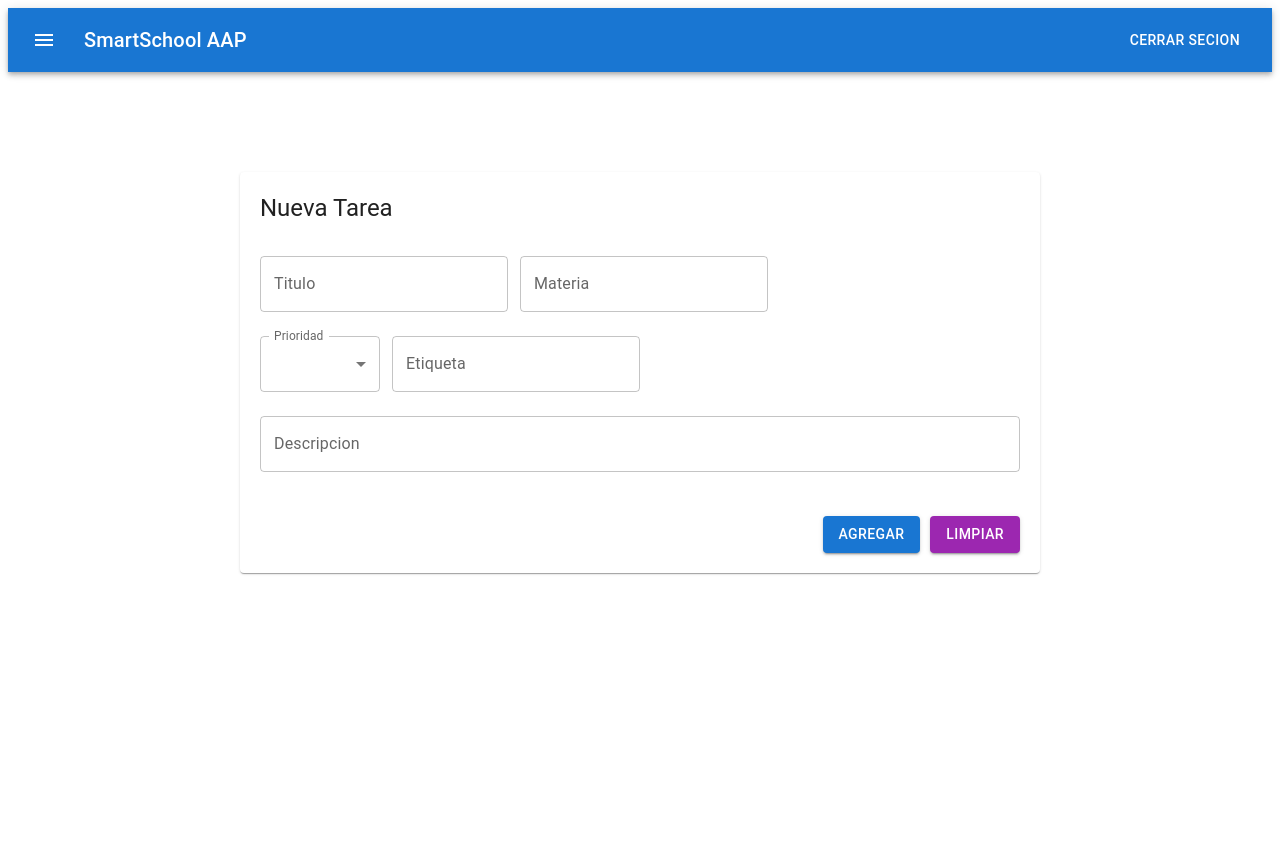
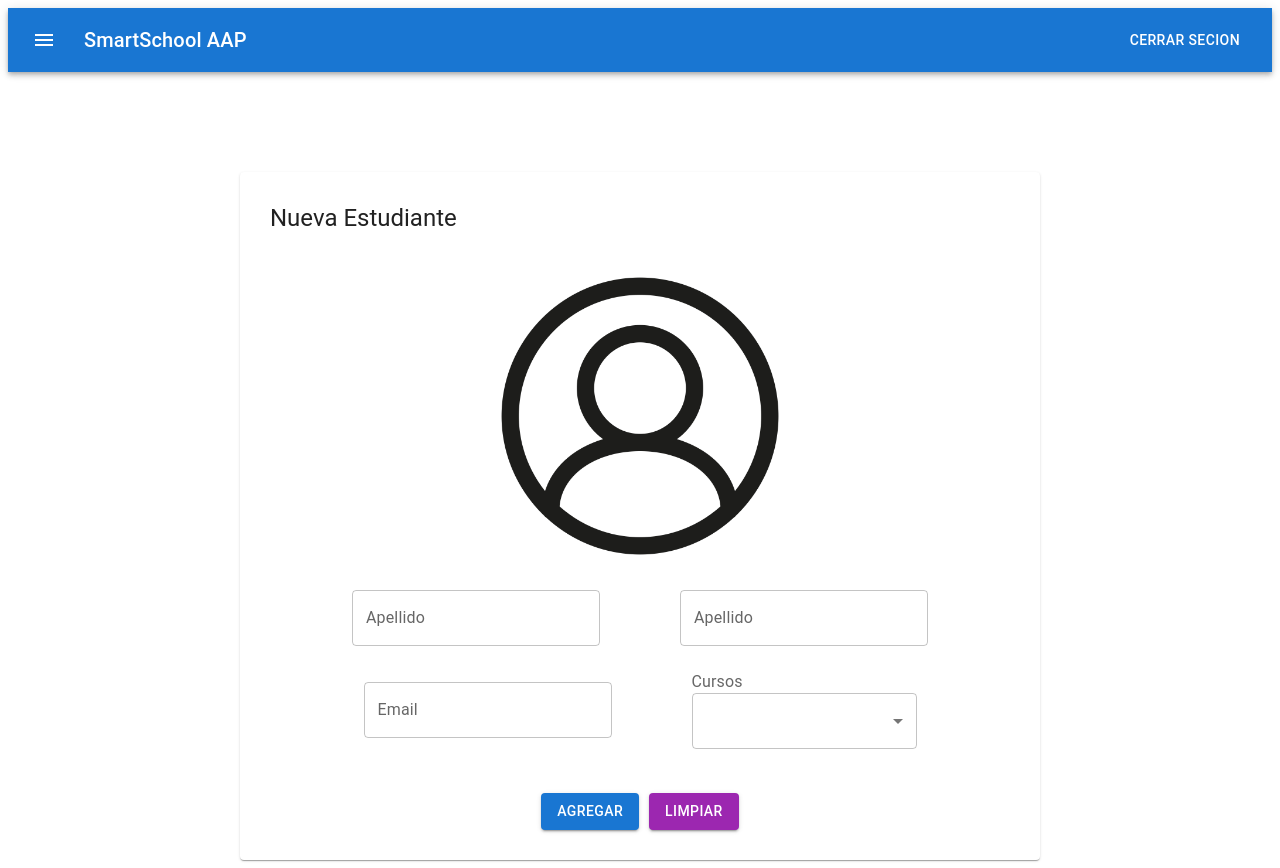
Before and after one commit to MatiasMXS/SmartSchool-APP, a React (Vite) app in the folder APP-Gestion_Escolar/: page /add in a window 1280 px wide. Before the commit the page ends 800 px from the top, so only its background shows below. Built offline with nearby package versions, Linux system fonts and the light colour scheme.

Commit message:
Subido addpage

```diff
--- a/APP-Gestion_Escolar/src/Components/StudentFormComponent/StudentFormComponent.jsx
+++ b/APP-Gestion_Escolar/src/Components/StudentFormComponent/StudentFormComponent.jsx
@@ -1,32 +1,114 @@
-/* eslint-disable react/prop-types */
 import {
   Button,
   Card,
+  CardActionArea,
+  CardMedia,
+  Checkbox,
   FormControl,
   Grid2,
   InputLabel,
+  ListItemText,
   MenuItem,
+  OutlinedInput,
   Select,
   TextField,
   Typography,
 } from "@mui/material";
+import estudainteDefaul from "../../assets/estudianteDefaul.png";
+import { useState } from "react";
 
-
-export const StudentFormComponent = ({ title, textButton1, textButton2}) => {
-
-
+export const StudentFormComponent = ({
+  studentsForm,
+  handleChange,
+  handleSubmit,
+  handleFileUploadImage,
+  handleClean,
+  title,
+  textButton1,
+  textButton2,
+}) => {
   return (
     <>
       <Card style={{ maxWidth: "800px", width: "100%", alignSelf: "center" }}>
         <Grid2
           container
           spacing={3}
-          sx={{ display: "flex", flexDirection: "column", margin: "20px" }}
+          sx={{
+            display: "flex",
+            flexDirection: "column",
+            margin: "30px",
+            alignItems: "center",
+          }}
         >
-          <Grid2 item xs={12}>
-            <Typography variant="h5" gutterBottom>
+          <Grid2 item xs={12} sx={{ width: "100%" }}>
+            <Typography
+              variant="h5"
+              gutterBottom
+              sx={{ textAlign: "left", width: "100%" }}
+            >
               {title}
             </Typography>
+          </Grid2>
+          <CardActionArea
+            sx={{
+              width: "300px",
+              height: "300px",
+              objectFit: "cover",
+              margin: "0 auto",
+            }}
+          >
+            <input
+              type="file"
+              id="file-upload"
+              accept=".jpeg, .png, .jpg"
+              style={{ display: "none" }}
+              onChange={handleFileUploadImage}
+            />
+            <label htmlFor="file-upload" style={{ cursor: "pointer" }}>
+              <CardMedia
+                component="img"
+                image={studentsForm.myFile || estudainteDefaul}
+                alt="imagen de estudiante"
+                sx={{
+                  width: "100%",
+                  height: "100%",
+                  objectFit: "cover", // Ajusta la imagen sin deformarla
+                }}
+              />
+            </label>
+          </CardActionArea>
+
+          <Grid2
+            item
+            xs={12}
+            sx={{
+              display: "flex",
+              flexDirection: "row",
+              gap: "80px",
+              alignItems: "center",
+            }}
+          >
+            <Grid2 item xs={4}>
+              <TextField
+                fullWidth
+                variant="outlined"
+                label="Apellido"
+                name="apellido"
+                value={studentsForm?.nombre}
+                onChange={(e) => handleChange(e)}
+              />
+            </Grid2>
+
+            <Grid2 item xs={4}>
+              <TextField
+                fullWidth
+                variant="outlined"
+                label="Apellido"
+                name="apellido"
+                value={studentsForm?.apellido}
+                onChange={(e) => handleChange(e)}
+              />
+            </Grid2>
           </Grid2>
           <Grid2
             item
@@ -34,82 +116,62 @@ export const StudentFormComponent = ({ title, textButton1, textButton2}) => {
             sx={{
               display: "flex",
               flexDirection: "row",
-              gap: "12px",
+              gap: "80px",
               alignItems: "center",
             }}
           >
-            <Grid2 item xs={4}>
+            <Grid2 item xs={3}>
               <TextField
                 fullWidth
                 variant="outlined"
-                label="Titulo"
-                name="titulo"
-                value={() => {}}
-                onChange={() => {}}
+                label="Email"
+                name="email"
+                value={studentsForm?.email}
+                onChange={(e) => handleChange(e)}
               />
             </Grid2>
-
-            <Grid2 item xs={4}>
-            <TextField
-              fullWidth
-              variant="outlined"
-              label="Materia"
-              name="materia"
-              value={() => {}}
-              onChange={() => {}}
-            />
-          </Grid2>
-
-          </Grid2>
-          <Grid2
-            item
-            xs={12}
-            sx={{
-              display: "flex",
-              flexDirection: "row",
-              gap: "12px",
-              alignItems: "center",
-            }}
-          >
-            <Grid2 item xs={4} sx={{ minWidth: 120 }}>
+            <Grid2 item xs={4} sx={{ minWidth: 225 }}>
+              <InputLabel id="demo-multiple-checkbox-label">Cursos</InputLabel>
               <FormControl fullWidth>
-                <InputLabel id="demo-simple-select-label">Prioridad</InputLabel>
                 <Select
-                  labelId="demo-simple-select-label"
-                  id="demo-simple-select"
-                  value={() => {}}
-                  label="Prioridad"
-                  onChange={() => {}
-                  }
+                  labelId="demo-multiple-checkbox-label"
+                  id="demo-multiple-checkbox"
+                  multiple
+                  value={[] /* Aquí pon un array de valores seleccionados */}
+                  onChange={(event) => {
+                    // Maneja el cambio de selección
+                  }}
+                  input={<OutlinedInput label="Cursos" />}
                 >
-                  <MenuItem value={"alta"}>alta</MenuItem>
-                  <MenuItem value={"media"}>media</MenuItem>
-                  <MenuItem value={"baja"}>baja</MenuItem>
+                  <MenuItem value="curso1">
+                    <Checkbox
+                      checked={true /* Aquí pon una condición válida */}
+                    />
+                    <ListItemText primary="Curso 1" />
+                  </MenuItem>
+                  <MenuItem value="curso2">
+                    <Checkbox
+                      checked={false /* Aquí pon una condición válida */}
+                    />
+                    <ListItemText primary="Curso 2" />
+                  </MenuItem>
+                  <MenuItem value="curso2">
+                    <Checkbox
+                      checked={false /* Aquí pon una condición válida */}
+                    />
+                    <ListItemText primary="Curso 2" />
+                  </MenuItem>
+                  <MenuItem value="curso2">
+                    <Checkbox
+                      checked={false /* Aquí pon una condición válida */}
+                    />
+                    <ListItemText primary="Curso 2" />
+                  </MenuItem>
                 </Select>
               </FormControl>
             </Grid2>
-            <Grid2 item xs={3}>
-            <TextField
-              fullWidth
-              variant="outlined"
-              label="Etiqueta"
-              name="etiquetas"
-              value={() => {}}
-              onChange={() => {}}
-            />
-          </Grid2>
           </Grid2>
 
-          <Grid2 item xs={3}>
-            <TextField
-              fullWidth
-              variant="outlined"
-              label="Descripcion"
-              name="descripcion"
-              value={() => {}}
-              onChange={() => {}}
-            />
-          </Grid2>
           <Grid2
             item
             xs={12}
--- /dev/null
+++ b/APP-Gestion_Escolar/src/Hooks/useForm.jsx
@@ -0,0 +1,69 @@
+import { useState } from "react";
+import { postsStudents } from "../services/postStudents";
+
+export const useForm = () => {
+  const [studentsForm, setStudentsForm] = useState({
+    nombre: "",
+    apellido: "",
+    email: "",
+    cursos: "",
+    myFile: "",
+  });
+
+  const handleChange = (e) => {
+    setStudentsForm({ ...studentsForm, [e.target.name]: e.target.value });
+  };
+
+  const handleFileUploadImage = async (e) => {
+    const file = e.target.files[0];
+    if (!file) {
+      console.error("No se seleccionó ningún archivo.");
+      return;
+    }
+    try {
+      const base64 = await convertirABases64(file);
+      setStudentsForm({ ...studentsForm, myFile: base64 });
+    } catch (error) {
+      console.error("Error al convertir el archivo:", error);
+    }
+  };
+
+  const handleSubmit = async () => {
+    const sendData = await postsStudents(studentsForm);
+
+    handleClean();
+  };
+
+  const handleClean = async () => {
+    setStudentsForm({
+      nombre: "",
+      apellido: "",
+      email: "",
+      cursos: "",
+      myFile: "",
+    });
+  };
+
+  function convertirABases64(file) {
+    return new Promise((resolve, reject) => {
+      const fileReader = new FileReader();
+      fileReader.readAsDataURL(file);
+
+      fileReader.onload = () => {
+        resolve(fileReader.result); // Devuelve la imagen en base64
+      };
+
+      fileReader.onerror = (error) => {
+        reject(error); // Rechaza la promesa con el error
+      };
+    });
+  }
+
+  return {
+    studentsForm,
+    handleFileUploadImage,
+    handleChange,
+    handleSubmit,
+    handleClean,
+  };
+};
--- a/APP-Gestion_Escolar/src/Pages/AddStudentPage/AddStudentPage.jsx
+++ b/APP-Gestion_Escolar/src/Pages/AddStudentPage/AddStudentPage.jsx
@@ -1,10 +1,15 @@
-import { Box} from "@mui/material";
+import { Box } from "@mui/material";
 import { StudentFormComponent } from "../../Components/StudentFormComponent/StudentFormComponent";
-//import { useForm } from "../../hooks/useForm";
-
+import { useForm } from "../../Hooks/useForm";
 
 export const AddStudentPage = () => {
-
+  const {
+    studentsForm,
+    handleFileUploadImage,
+    handleChange,
+    handleSubmit,
+    handleClean,
+  } = useForm();
   return (
     <Box
       sx={{
@@ -15,8 +20,12 @@ export const AddStudentPage = () => {
       }}
     >
       <StudentFormComponent
-
-        title={"Nueva Tarea"}
+        studentsForm={studentsForm}
+        handleChange={handleChange}
+        handleSubmit={handleSubmit}
+        handleFileUploadImage={handleFileUploadImage}
+        handlerButton={handleClean}
+        title={"Nueva Estudiante"}
         textButton1={"Agregar"}
         textButton2={"Limpiar"}
       />
--- /dev/null
+++ b/APP-Gestion_Escolar/src/services/postStudents.js
@@ -0,0 +1,17 @@
+import axios from "axios";
+import { baseURL } from "../App";
+
+export const postsStudents = async (studentsForm) => {
+  const response = await axios.post(
+    `${baseURL}`,
+
+    {
+      nombre: studentsForm.nombre,
+      apellido: studentsForm.apellido,
+      email: studentsForm.email,
+      cursos: studentsForm.cursos,
+      myFile: studentsForm.myFile,
+    }
+  );
+  return response;
+};
```
Also changed, not shown: APP-Gestion_Escolar/src/assets/estudianteDefaul.png, 1 other file (tests, documents, lock files or other folders).
